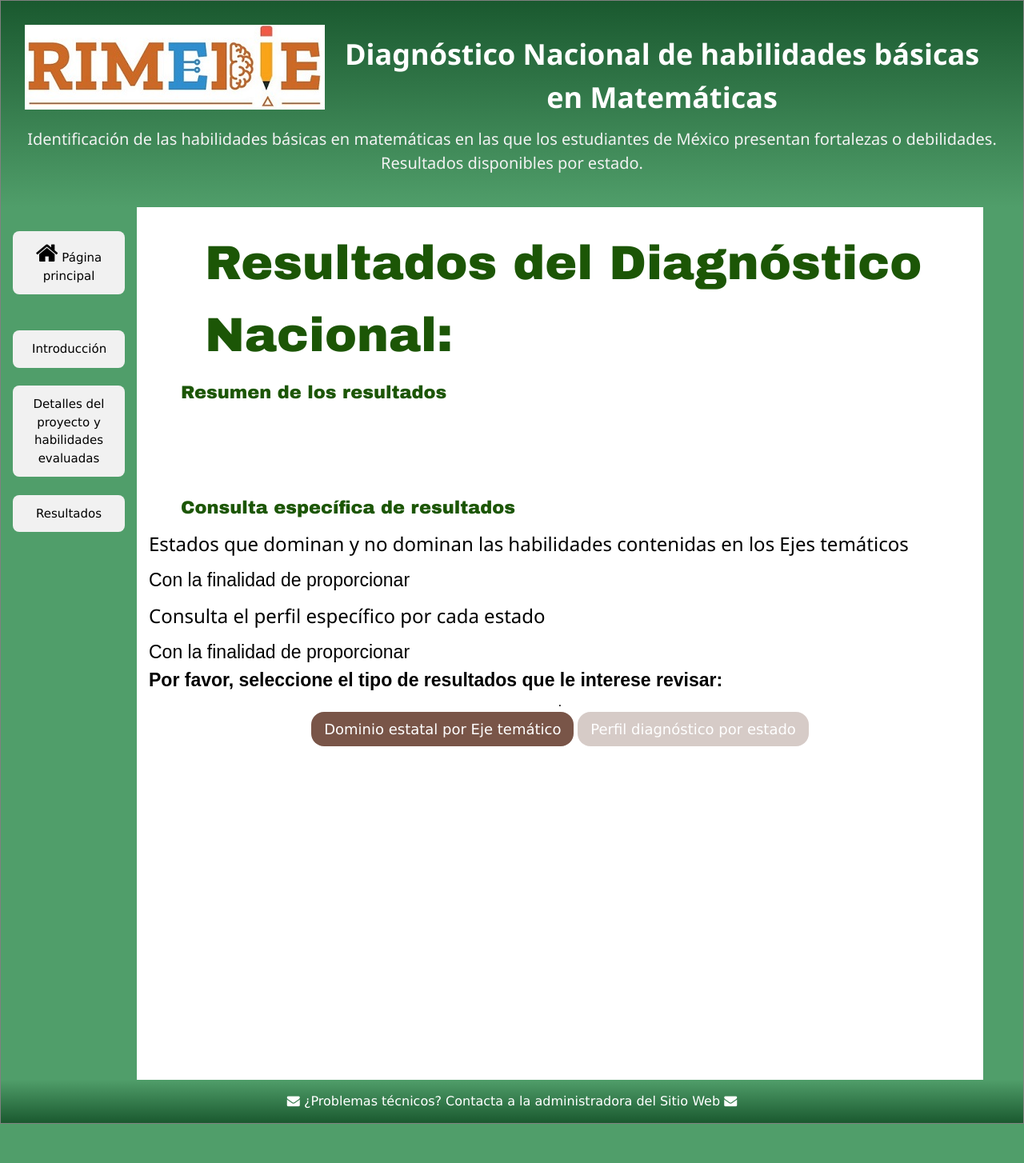
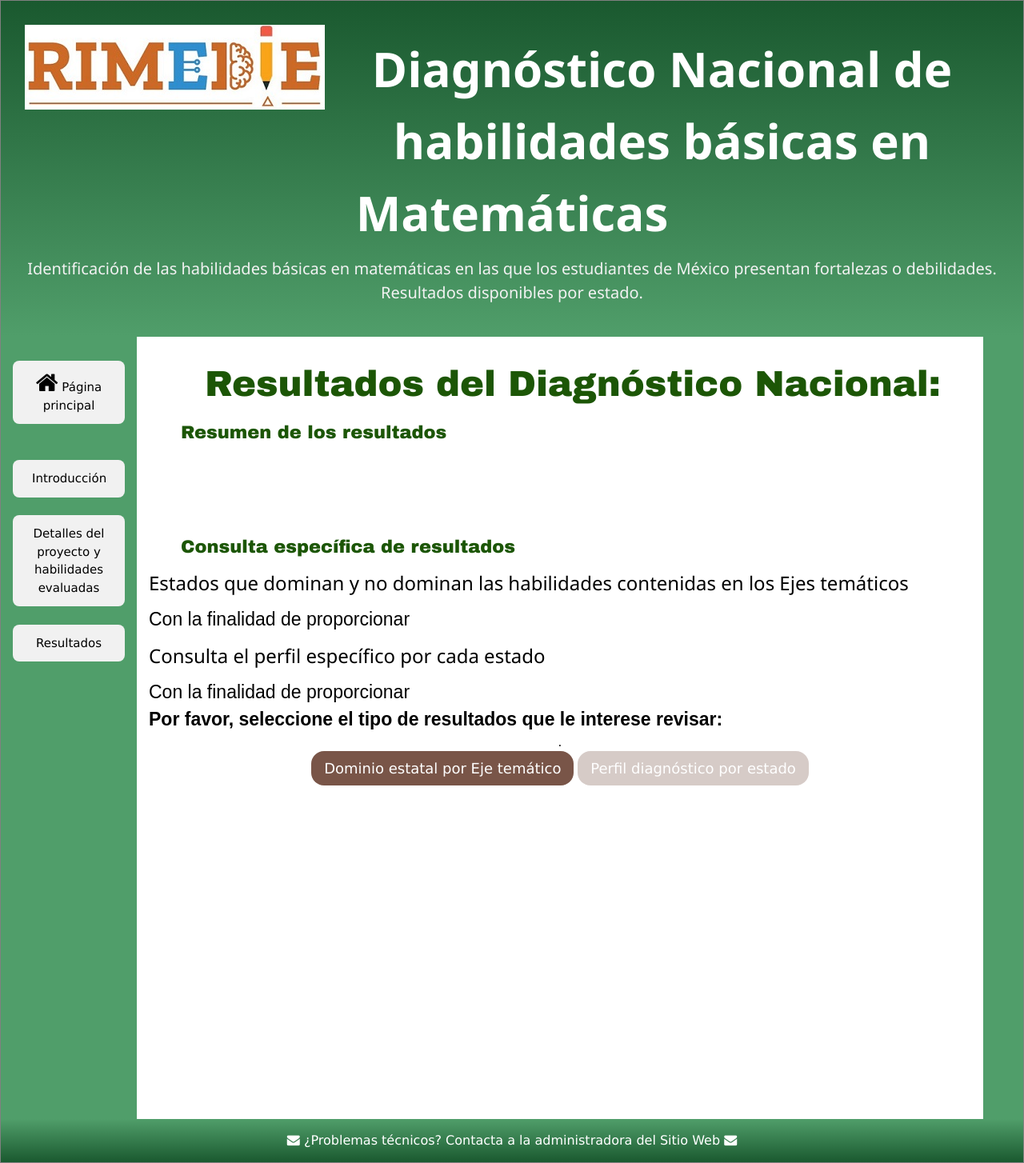
Before and after one commit to rimedie/rimedie.github.io, a Jekyll site: the page built from 1_InfoResultados.html, in a window 1280 px wide. Shown: the whole page at 80% size. Built offline with Jekyll 4.4.1, drawn with Linux system fonts in a browser that asks for light colours; before the commit the page ends 1405 px from its top, so only the background shows below that.

Commit message:
Update 1_Explorer.html

```diff
--- a/_layouts/1_Explorer.html
+++ b/_layouts/1_Explorer.html
@@ -26,7 +26,7 @@
 
 h1.interact {
     margin-left: 70px;
-    font-size: 4em;
+    font-size: 3em;
     font-family: Arial Black, "Times New Roman";
     text-align: left;
     color:#1c5606;
@@ -223,7 +223,7 @@
 <div class="container">
 <header>
 	<a href="https://rimedie.github.io/"><img class='displayed' style="float:left;" src="/images_gral/Logo4.jpg" alt="LogoRIMEDIE" ></a>
-	<h1><b>Diagnóstico Nacional de habilidades básicas en Matemáticas</b></h1>
+	<h1 style="font-size: 4em;"><b>Diagnóstico Nacional de habilidades básicas en Matemáticas</b></h1>
 	<h4><font color="#f2f2f2">Identificación de las habilidades básicas en matemáticas en las que los estudiantes de México presentan fortalezas o debilidades. Resultados disponibles por estado.</font></h4>
 
 </header>
```
